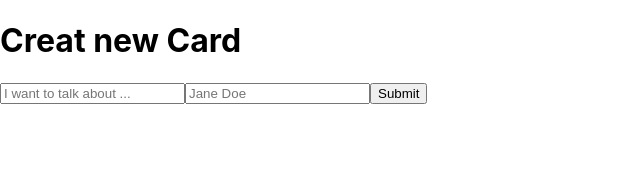
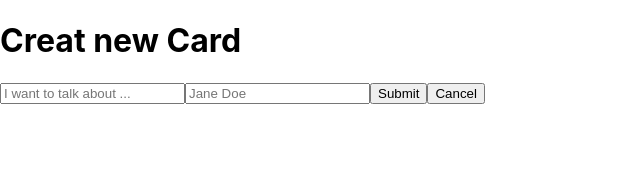
Before and after one commit to A11yship/lean-coffee-board-app, a Next.js app: page /create-card in a window 1280 px wide. Shown: the top 173 px of the page, without its empty margins (0-640 px from the left). Built offline with nearby package versions, Linux system fonts and the light colour scheme.

Commit message:
Add cancel button

```diff
--- a/pages/create-card.js
+++ b/pages/create-card.js
@@ -1,4 +1,8 @@
+import { useRouter } from "next/router";
+
 export default function CreatCard() {
+  const router = useRouter();
+
   return (
     <>
       <h1>Creat new Card</h1>
@@ -13,6 +17,9 @@ export default function CreatCard() {
         <label htmlFor="inputAuthor"></label>
         <input type="text" id="inputAuthor" placeholder="Jane Doe" required />
         <button>Submit</button>
+        <button type="button" onClick={() => router.push("/")}>
+          Cancel
+        </button>
       </form>
     </>
   );
```
